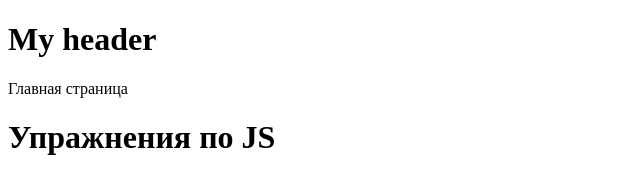
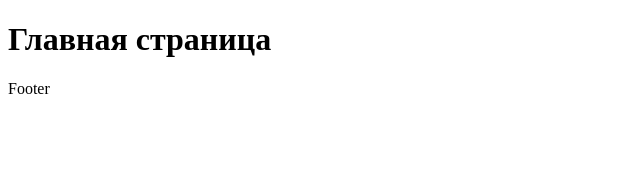
Before and after one commit to kozlov-92/textbook-assignments, a plain HTML site: page index.html in a window 1280 px wide. Shown: the whole page, without its empty margins (0-640 px from the left). Drawn offline with nearby package versions, Linux system fonts and the light colour scheme.

Commit message:
made changes in feature/user-access

```diff
--- a/index.html
+++ b/index.html
@@ -7,13 +7,9 @@
     <title>task1</title>
   </head>
   <body>
-    <header>
-      <h1>My header</h1>
-    </header>
-    <main>
-      <span>Главная страница</span>
-    </main>
-    <h1>Упражнения по JS</h1>
-    <script src="index.js"></script>
+    <h1 id="main-heading">Главная страница</h1>
+    <footer><span>Footer</span></footer>
+    <script src="https://ajax.googleapis.com/ajax/libs/jquery/3.6.0/jquery.min.js"></script>
+    <script src="index3.js"></script>
   </body>
 </html>
```
Also changed, not shown: index2.js (added, +13 -0 lines), index3.js (added).
